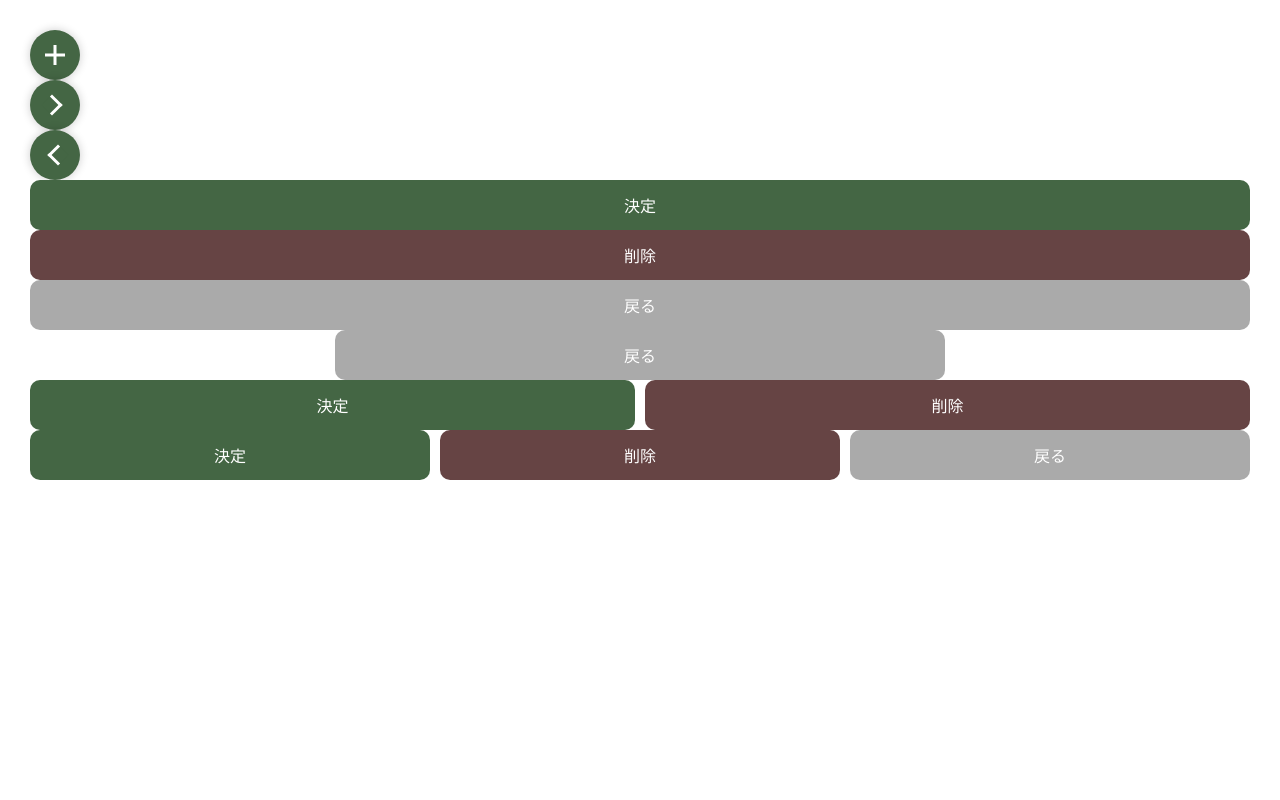
After one commit to ShunsukeOta/mahjong, a PHP site: page /component.html in a window 1280 px wide. The commit adds this page. Run offline with PHP 8.4, Linux system fonts and the light colour scheme.

Commit message:
8.12 ボタンレイアウト・コンポーネントページの作成

```diff
--- a/public/asset/css/style.css
+++ b/public/asset/css/style.css
@@ -34,8 +34,17 @@ p, h1, h2, h3, h4, h5, h6 {
   isolation: isolate;
 }
 
-*, body {
+:root {
+  font-size: 10px;
+}
+
+* {
   font-family: "Montserrat", "Noto Sans JP";
+}
+
+body {
+  font-size: 1.6rem;
+  font-weight: 500;
 }
 
 .l-content {
@@ -55,7 +64,7 @@ a:hover {
 
 .l-room-create {
   position: fixed;
-  bottom: 15px;
+  bottom: 6rem;
   right: 15px;
   z-index: 1;
   background: #446644;
@@ -74,18 +83,20 @@ a:hover {
   -webkit-justify-content: center;
       -ms-flex-pack: center;
           justify-content: center;
-  right: 15px;
-  bottom: 15px;
   cursor: pointer;
   -webkit-transition: 0.3s all;
   transition: 0.3s all;
+  -webkit-user-select: none;
+     -moz-user-select: none;
+      -ms-user-select: none;
+          user-select: none;
 }
 .l-room-create:hover {
   opacity: 0.8;
 }
 .l-room-create span {
   display: block;
-  font-size: 20px;
+  font-size: 2rem;
   font-weight: bold;
   color: #fff;
   cursor: pointer;
@@ -244,3 +255,154 @@ a:hover {
     padding: 0 10px;
   }
 }
+
+.l-inner-width {
+  padding: 0 50px;
+}
+@media screen and (min-width: 768px) {
+  .l-inner-width {
+    padding: 30px;
+  }
+}
+@media screen and (max-width: 767px) {
+  .l-inner-width {
+    padding: 0 15px;
+  }
+}
+
+.c-circle-btn, .c-circle-btn_prev, .c-circle-btn_next, .c-circle-btn_plus {
+  z-index: 1;
+  background: #446644;
+  width: 50px;
+  height: 50px;
+  border-radius: 50vh;
+  -webkit-box-shadow: 0 0 10px rgba(0, 0, 0, 0.2);
+          box-shadow: 0 0 10px rgba(0, 0, 0, 0.2);
+  cursor: pointer;
+  -webkit-user-select: none;
+     -moz-user-select: none;
+      -ms-user-select: none;
+          user-select: none;
+  position: relative;
+  -webkit-transition: 0.3s opacity;
+  transition: 0.3s opacity;
+}
+.c-circle-btn:hover, .c-circle-btn_prev:hover, .c-circle-btn_next:hover, .c-circle-btn_plus:hover {
+  opacity: 0.9;
+}
+
+.c-circle-btn_plus:before, .c-circle-btn_plus:after {
+  content: "";
+  position: absolute;
+  width: 20px;
+  height: 3px;
+  background: #fff;
+  top: 50%;
+  left: 50%;
+  -webkit-transform: translate(-50%, -50%);
+          transform: translate(-50%, -50%);
+}
+.c-circle-btn_plus:after {
+  width: 3px;
+  height: 20px;
+}
+
+.c-circle-btn_next:after {
+  content: "";
+  position: absolute;
+  width: 15px;
+  height: 15px;
+  border-top: 3px solid #fff;
+  border-right: 3px solid #fff;
+  background: #446644;
+  top: 50%;
+  left: calc(50% - 3px);
+  -webkit-transform-origin: 0 0;
+          transform-origin: 0 0;
+  -webkit-transform: rotate(45deg) translate(-50%, -50%);
+          transform: rotate(45deg) translate(-50%, -50%);
+}
+
+.c-circle-btn_prev:after {
+  content: "";
+  position: absolute;
+  width: 15px;
+  height: 15px;
+  border-bottom: 3px solid #fff;
+  border-left: 3px solid #fff;
+  background: #446644;
+  top: 50%;
+  left: calc(50% + 3px);
+  -webkit-transform-origin: 0 0;
+          transform-origin: 0 0;
+  -webkit-transform: rotate(45deg) translate(-50%, -50%);
+          transform: rotate(45deg) translate(-50%, -50%);
+}
+
+.c-square-btn, .c-square-btn_gray, .c-square-btn_warning, .c-square-btn_main {
+  z-index: 1;
+  background: #446644;
+  width: 100%;
+  height: 50px;
+  border-radius: 10px;
+  cursor: pointer;
+  -webkit-user-select: none;
+     -moz-user-select: none;
+      -ms-user-select: none;
+          user-select: none;
+  position: relative;
+  display: -webkit-box;
+  display: -webkit-flex;
+  display: -ms-flexbox;
+  display: flex;
+  -webkit-box-align: center;
+  -webkit-align-items: center;
+      -ms-flex-align: center;
+          align-items: center;
+  -webkit-box-pack: center;
+  -webkit-justify-content: center;
+      -ms-flex-pack: center;
+          justify-content: center;
+  -webkit-transition: 0.3s opacity;
+  transition: 0.3s opacity;
+}
+.c-square-btn:hover, .c-square-btn_gray:hover, .c-square-btn_warning:hover, .c-square-btn_main:hover {
+  opacity: 0.9;
+}
+.c-square-btn .inner-text, .c-square-btn_gray .inner-text, .c-square-btn_warning .inner-text, .c-square-btn_main .inner-text {
+  color: #fff;
+  font-weight: 500;
+}
+.c-square-btn.c-square-btn_half, .c-square-btn_half.c-square-btn_gray, .c-square-btn_half.c-square-btn_warning, .c-square-btn_half.c-square-btn_main {
+  width: 50%;
+  margin: 0 auto;
+}
+
+.c-square-btn_warning {
+  background: #664444;
+}
+
+.c-square-btn_gray {
+  background: #aaa;
+}
+
+.l-flexbox_column2 .l-flexbox_inner, .l-flexbox_column3 .l-flexbox_inner {
+  display: -webkit-box;
+  display: -webkit-flex;
+  display: -ms-flexbox;
+  display: flex;
+  -webkit-box-align: center;
+  -webkit-align-items: center;
+      -ms-flex-align: center;
+          align-items: center;
+  margin: 0 -5px;
+}
+.l-flexbox_column2 .l-flexbox_inner > div, .l-flexbox_column3 .l-flexbox_inner > div {
+  width: 50%;
+  margin: 0 5px;
+}
+
+.l-flexbox_column3 .l-flexbox_inner > div {
+  width: 33.3333%;
+  margin: 0 5px;
+}
--- /dev/null
+++ b/public/asset/scss/component/_c-btn.scss
@@ -0,0 +1,133 @@
+// Component
+
+.c-circle-btn {
+  z-index: 1;
+  background: $c-main;
+  width: 50px;
+  height: 50px;
+  border-radius: 50vh;
+  box-shadow: 0 0 10px rgba(0 0 0 / 0.2);
+  cursor: pointer;
+  user-select: none;
+  position: relative;
+  transition: 0.3s opacity;
+  &:hover {
+    opacity: 0.9;
+  }
+}
+
+.c-circle-btn_plus {
+  @extend .c-circle-btn;
+  &:before, &:after {
+    content: '';
+    position: absolute;
+    width: 20px;
+    height: 3px;
+    background: #fff;
+    top: 50%;
+    left: 50%;
+    transform: translate(-50%, -50%);
+  }
+  &:after {
+    width: 3px;
+    height: 20px;
+  }
+}
+
+.c-circle-btn_next {
+  @extend .c-circle-btn;
+  &:after {
+    content: '';
+    position: absolute;
+    width: 15px;
+    height: 15px;
+    border-top: 3px solid #fff;
+    border-right: 3px solid #fff;
+    background: $c-main;
+    top: 50%;
+    left: calc(50% - 3px);
+    transform-origin: 0 0;
+    transform: rotate(45deg) translate(-50%, -50%);
+  }
+}
+
+.c-circle-btn_prev {
+  @extend .c-circle-btn;
+  &:after {
+    content: '';
+    position: absolute;
+    width: 15px;
+    height: 15px;
+    border-bottom: 3px solid #fff;
+    border-left: 3px solid #fff;
+    background: $c-main;
+    top: 50%;
+    left: calc(50% + 3px);
+    transform-origin: 0 0;
+    transform: rotate(45deg) translate(-50%, -50%);
+  }
+}
+
+.c-square-btn {
+  z-index: 1;
+  background: $c-main;
+  width: 100%;
+  height: 50px;
+  border-radius: 10px;
+  cursor: pointer;
+  user-select: none;
+  position: relative;
+  display: flex;
+  align-items: center;
+  justify-content: center;
+  transition: 0.3s opacity;
+  &:hover {
+    opacity: 0.9;
+  }
+  .inner-text {
+    color: #fff;
+    font-weight: 500;
+  }
+  &.c-square-btn_half {
+    width: 50%;
+    margin: 0 auto;
+  }
+}
+
+.c-square-btn_main {
+  @extend .c-square-btn;
+}
+
+.c-square-btn_warning {
+  @extend .c-square-btn;
+  background: $c-warning;
+}
+
+.c-square-btn_gray {
+  @extend .c-square-btn;
+  background: #aaa;
+}
+
+
+
+.l-flexbox_column2 {
+  .l-flexbox_inner {
+    display: flex;
+    align-items: center;
+    margin: 0 -5px;
+    > div {
+      width: 50%;
+      margin: 0 5px;
+    }
+  }
+}
+
+.l-flexbox_column3 {
+  @extend .l-flexbox_column2;
+  .l-flexbox_inner {
+    > div {
+      width: 33.3333%;
+      margin: 0 5px;
+    }
+  }
+}
--- a/public/asset/scss/layout/_l-header.scss
+++ b/public/asset/scss/layout/_l-header.scss
@@ -0,0 +1,9 @@
+.l-inner-width {
+  padding: 0 50px;
+  @include mq(tb) {
+    padding: 30px;
+  }
+  @include mq(sp) {
+    padding: 0 15px;
+  }
+}
--- a/public/asset/scss/setting/_base.scss
+++ b/public/asset/scss/setting/_base.scss
@@ -1,6 +1,20 @@
-*, body {
-  font-family: 'Montserrat', 'Noto Sans JP';
+// Base Styles
+
+:root {
+  font-size: 10px;
 }
+* {
+  font-family: $ff-Montserrat, $ff-NotoSansJP;
+}
+body {
+  font-size: 1.6rem;
+  font-weight: 500;
+}
+
+
+
+
+
 .l-content {
   background: tomato;
   // width: 480px;
@@ -16,7 +30,7 @@ a {
 }
 .l-room-create {
   position: fixed;
-  bottom: 15px;
+  bottom: 6rem;
   right: 15px;
   z-index: 1;
   background: $c-main;
@@ -26,16 +40,15 @@ a {
   display: flex;
   align-items: center;
   justify-content: center;
-  right: 15px;
-  bottom: 15px;
   cursor: pointer;
   transition: 0.3s all;
+  user-select: none;
   &:hover {
     opacity: 0.8;
   }
   span {
     display: block;
-    font-size: 20px;
+    font-size: 2rem;
     font-weight: bold;
     color: #fff;
     cursor: pointer;
--- a/public/asset/scss/setting/_mq.scss
+++ b/public/asset/scss/setting/_mq.scss
@@ -1,4 +1,5 @@
 // MediaQuery
+
 $breakpoint: (
   sp: 'screen and (max-width: 767px)',
   tb: 'screen and (min-width: 768px)',
--- a/public/asset/scss/style.scss
+++ b/public/asset/scss/style.scss
@@ -16,7 +16,7 @@
 
 // Component
 // ++++++++++++++++++++++++++++++++++++++++++++++++++
-// @import 'component/c-btn';
+@import 'component/c-btn';
 
 // Project
 // ++++++++++++++++++++++++++++++++++++++++++++++++++
--- /dev/null
+++ b/public/component.html
@@ -0,0 +1,47 @@
+<!DOCTYPE html>
+<html lang="en">
+  <head>
+    <meta charset="utf-8" />
+    <meta name="viewport" content="width=device-width, initial-scale=1" />
+    <meta name="description" content="Web site created using create-react-app" />
+    <title>TOP | Mahjong</title>
+    <link rel="preconnect" href="https://fonts.googleapis.com">
+    <link rel="preconnect" href="https://fonts.gstatic.com" crossorigin>
+    <link href="https://fonts.googleapis.com/css2?family=Noto+Sans+JP:wght@100;300;500;700;900&display=swap" rel="stylesheet">
+    <link rel="stylesheet" href="/asset/css/style.css">
+
+  </head>
+  <body>
+    <noscript>You need to enable JavaScript to run this app.</noscript>
+
+    <!-- <div id="root"></div> -->
+
+    <div class="l-inner-width">
+
+      <div class="c-circle-btn_plus"></div>
+      <div class="c-circle-btn_next"></div>
+      <div class="c-circle-btn_prev"></div>
+
+      <div class="c-square-btn_main"><span class="inner-text">決定</span></div>
+      <div class="c-square-btn_warning"><span class="inner-text">削除</span></div>
+      <div class="c-square-btn_gray"><span class="inner-text">戻る</span></div>
+
+      <div class="c-square-btn_gray c-square-btn_half"><span class="inner-text">戻る</span></div>
+
+      <div class="l-flexbox_column2">
+        <div class="l-flexbox_inner">
+          <div class="c-square-btn_main"><span class="inner-text">決定</span></div>
+          <div class="c-square-btn_warning"><span class="inner-text">削除</span></div>
+        </div>
+      </div>
+      <div class="l-flexbox_column3">
+        <div class="l-flexbox_inner">
+          <div class="c-square-btn_main"><span class="inner-text">決定</span></div>
+          <div class="c-square-btn_warning"><span class="inner-text">削除</span></div>
+          <div class="c-square-btn_gray"><span class="inner-text">戻る</span></div>
+        </div>
+      </div>
+
+    </div>
+  </body>
+</html>
--- a/public/index.html
+++ b/public/index.html
@@ -18,7 +18,9 @@
 
     <div class="l-content">
 
-
+      <div class="c-circle-btn">
+        <span>＋</span>
+      </div>
 
       <div class="l-room-create">
         <span class="text">＋</span>
```
